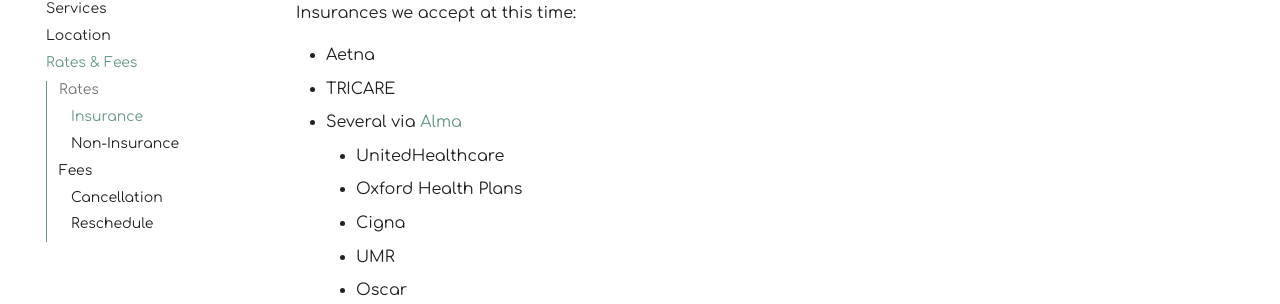
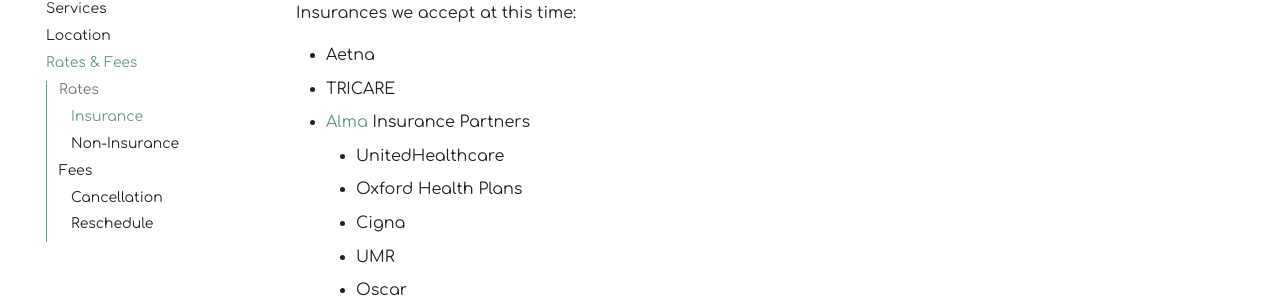
Before and after one commit to motm-therapy/website, an MkDocs documentation site: the page built from docs/rates.md, in a window 1280 px wide and 900 px high, scrolled down 453 px. Shown: the part 147-451 px from the top of the window. Built offline with MkDocs 1.6.1 and Material for MkDocs 9.7.7, drawn with Linux system fonts in a browser that asks for light colours; plug-ins that fetch from the network failed and are left out.

Commit message:
Update rates.md

```diff
--- a/docs/rates.md
+++ b/docs/rates.md
@@ -22,7 +22,7 @@ Insurances we accept at this time:
 
 - Aetna
 - TRICARE
-- Several via [Alma](https://motmtherapy.com/alma)
+- [Alma](https://motmtherapy.com/alma) Insurance Partners
     - UnitedHealthcare
     - Oxford Health Plans
     - Cigna
```
